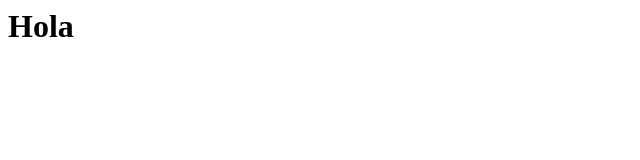
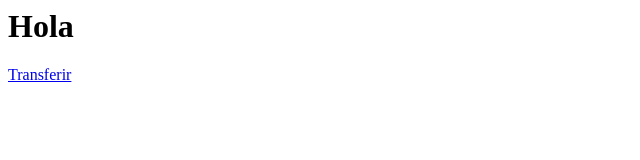
Before and after one commit to jpalacci/clase2, a plain HTML site: page index.html in a window 1280 px wide. Shown: the full height of the page, 0-640 px from the left. Drawn offline with Linux system fonts and the light colour scheme.

Commit message:
Update index.html

```diff
--- a/index.html
+++ b/index.html
@@ -1 +1,3 @@
 <h1>Hola</h1>
+
+<a href="transfer.html">Transferir</a>
```
